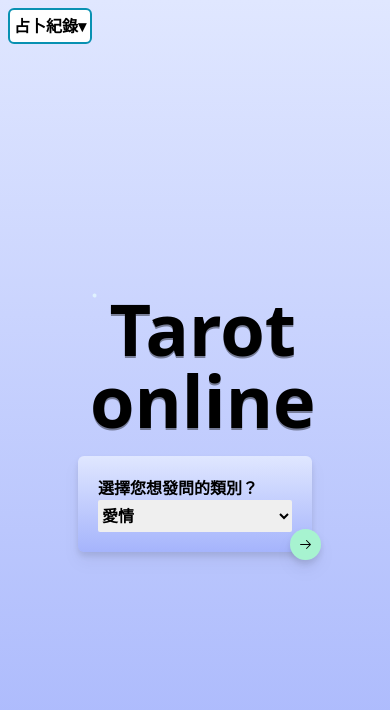
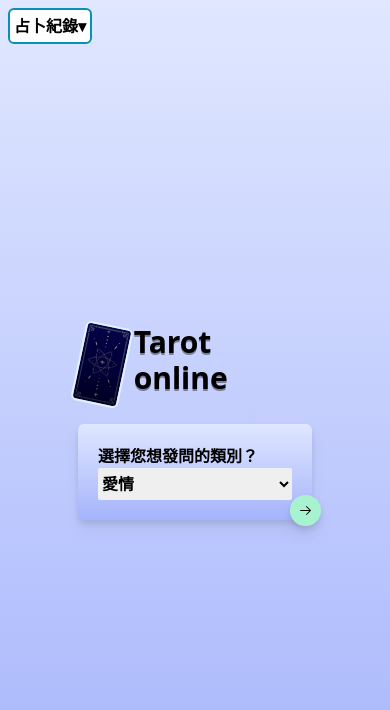
Before and after one commit to sos78819/0712, a React (Vite) app in the folder ta-project/: page / in a window 390 px wide. Shown: the top 710 px of the page. Built offline with nearby package versions, Linux system fonts and the light colour scheme.

Commit message:
feat:調整標題

```diff
--- a/ta-project/src/components/card-container.jsx
+++ b/ta-project/src/components/card-container.jsx
@@ -1,5 +1,5 @@
 const CardContainer = ({ children }) => {
-  return <div className="relative transition-transform duration-[2s] [transform-style:preserve-3d] rotate-animation [animation-fill-mode:forwards] rounded-md ">
+  return <div className="relative  [transform-style:preserve-3d] rotate-animation  rounded-md">
     {children}
   </div>
 }
--- a/ta-project/src/components/card-in-spread.jsx
+++ b/ta-project/src/components/card-in-spread.jsx
@@ -9,7 +9,7 @@ const CardInSpread = ({ CardInfo ,position}) => {
   return (
     <CardContainer>
       <CardSingle className="[backface-visibility:hidden]"><CardImg number="TarDefault"></CardImg></CardSingle>
-      <CardSingle className="absolute top-1 [backface-visibility:hidden] [transform:rotateY(180deg)]">
+      <CardSingle className="absolute top-0 [backface-visibility:hidden] [transform:rotateY(180deg)]">
         <CardImg className={class_Str} number={CardInfo.card}></CardImg>
         <CardNote position={position} note_Str={note_Str} number={CardInfo.card}/>
       </CardSingle>
--- a/ta-project/src/components/question-form/question-type-form.jsx
+++ b/ta-project/src/components/question-form/question-type-form.jsx
@@ -9,12 +9,16 @@ const QuestionType = ({ step, typeChange, typeOption, stephandler }) => {
     return (<div>
         <div className="w-full h-[100vh] flex justify-center items-center group font-bold">
             <div className="w-[60%] md:w-[40%] relative">
-                <div className="w-full flex  pb-5">
-                    <div className="w-12 group-hover:rotate-12 ">
+                <div className="w-full flex pb-5">
+                    <div className="xs:w-10 sm:w-12 group-hover:rotate-12">
                         <img className="w-full border-sky-100 border-2 rounded-md" src="/cards/TarDefault.jpg" alt="" />
                     </div>
+                    <div>
+                        <h1 className=" text-3xl text-justify md:text-7xl ml-2 text-center [text-shadow:_0_2px_0_rgb(0_0_0_/_40%)] font-bold">
+                            Tarot online
+                        </h1>
+                    </div>
 
-                    <h1 className="text-7xl ml-2 text-center [text-shadow:_0_2px_0_rgb(0_0_0_/_40%)] font-bold">Tarot online</h1>
                 </div>
                 <QuestionForm>
                     <QuestionSelect step={step} typeChange={typeChange} typeOption={typeOption} />
```
